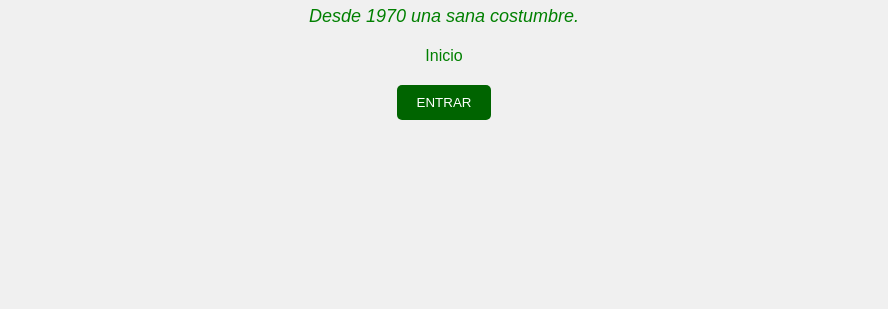
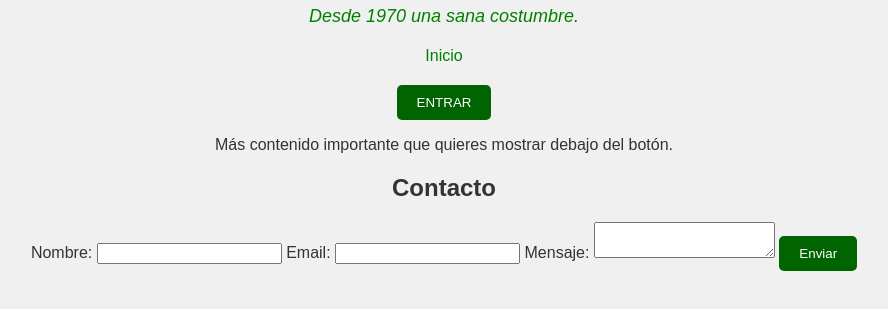
Before and after one commit to Diegocuello/CUMBRE, a plain HTML site: page index.html in a window 1280 px wide. Shown: the part 165-474 px from the top of the page, without its empty margins (196-1084 px from the left). Drawn offline with Linux system fonts and the light colour scheme.

Commit message:
Update index.html

```diff
--- a/index.html
+++ b/index.html
@@ -13,6 +13,22 @@
         <p class="tagline">Desde 1970 una sana costumbre.</p>
         <a href="#" class="home-link"><i class="icon-home"></i> Inicio</a>
         <button id="entrar">ENTRAR</button>
+        <div class="extra-content">
+    <p>Más contenido importante que quieres mostrar debajo del botón.</p>
+</div>
+<div class="contact-form">
+    <h2>Contacto</h2>
+    <form id="contactForm">
+        <label for="nombre">Nombre:</label>
+        <input type="text" id="nombre" name="nombre" required>
+        <label for="email">Email:</label>
+        <input type="email" id="email" name="email" required>
+        <label for="mensaje">Mensaje:</label>
+        <textarea id="mensaje" name="mensaje" required></textarea>
+        <button type="submit">Enviar</button>
+    </form>
+</div>
+
     </div>
     <script src="app.js"></script>
 </body>
```
